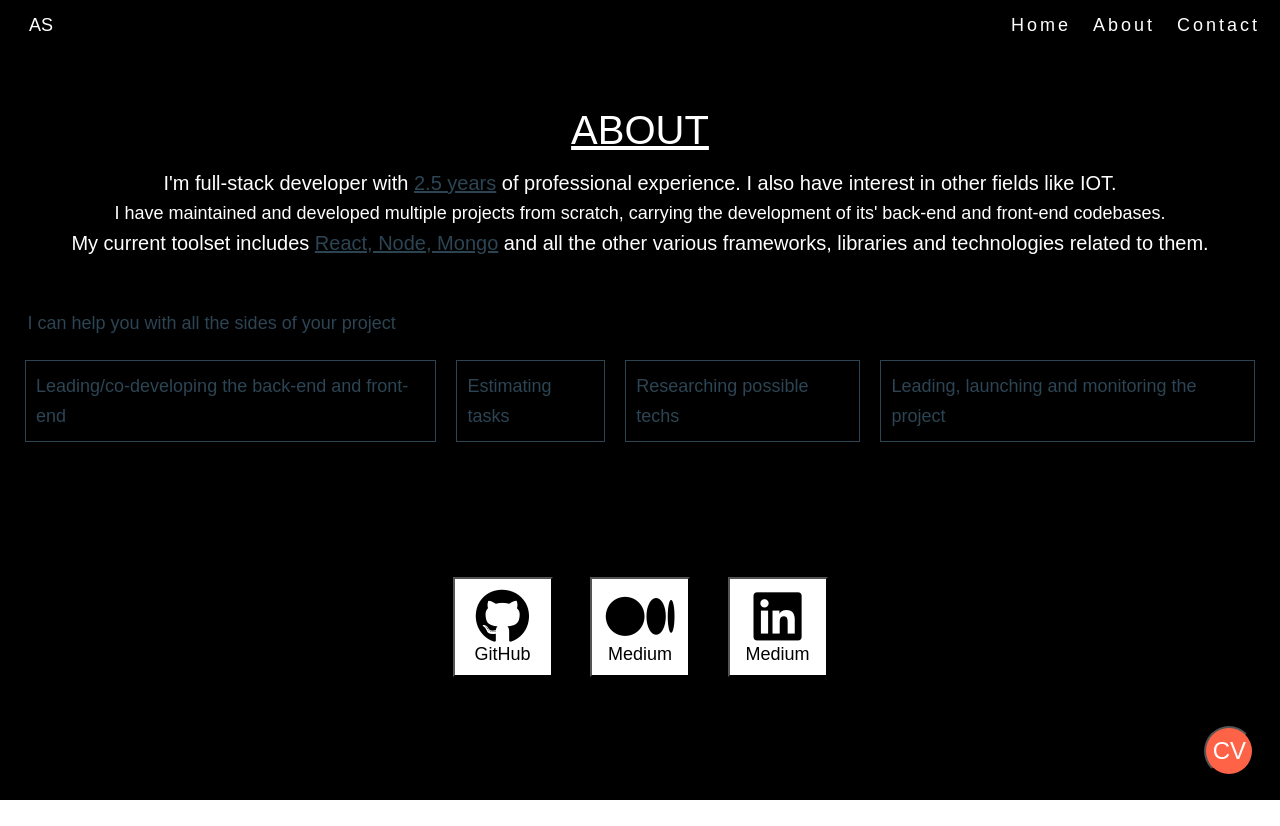
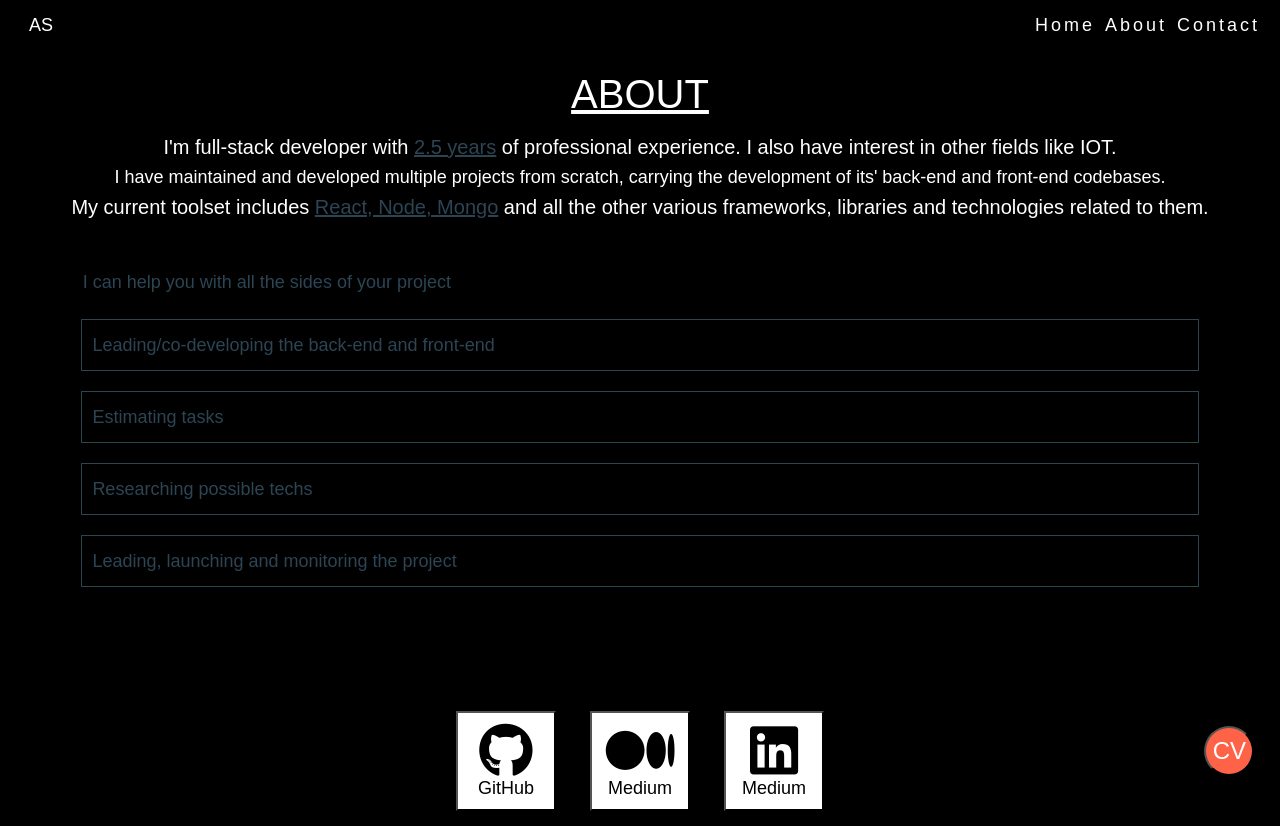
Before and after one commit to amandhunna/portfolio, a React (Create React App) app: page /about in a window 1280 px wide. Before the commit the page ends 800 px from the top, so only its background shows below. Built offline with nearby package versions, Linux system fonts and the light colour scheme; no server answers.

Commit message:
Issue 10, about page css fixes  (#13)
* added inbuild resime using iframe

* removed fontawesome package, add it's cdn , added linked medium and github links in the about section updated css

* fix: css for about page

```diff
--- a/src/App.css
+++ b/src/App.css
@@ -255,9 +255,6 @@ a.mailTo {
 }
 
 @media (min-width: 576px) {
-  .ml-5 {
-    margin-left: 22px;
-  }
   .header > span {
     padding: 0 0.8rem;
     height: 100%;
@@ -271,18 +268,11 @@ a.mailTo {
   .section > p {
     font-size: 16px;
     letter-spacing: 1px;
-    /*  padding: 1rem 3rem; */
     line-height: 2rem;
+    padding: 1rem 3rem;
   }
   .section > h3 {
     font-size: 30px;
-  }
-  section#aboutMe {
-    padding: 0;
-  }
-  .card {
-    min-width: 100px;
-    min-height: 50px;
   }
   h1 {
     font-size: 35px;
--- a/src/about/about.css
+++ b/src/about/about.css
@@ -2,9 +2,57 @@
   background: #000;
   color: white;
   display: flex;
+  /* justify-content: center; */
+  align-items: center;
+  flex-direction: column;
+  padding-top: 4rem;
+}
+
+.skillSet > ul {
+  display: flex;
+  justify-content: center;
+}
+
+.skillSet > ul > li {
+  list-style-type: none;
+  border: 1px solid;
+  padding: 10px;
+  margin: 10px;
+  color: #2f4858f0;
+}
+
+.skillSet > .responsibilities {
+  color: #2f4858f0;
+  text-align: start;
+  margin: 4% 0 1% 1%;
+}
+
+.aboutWork {
+  margin-top: 2%;
+  display: flex;
   justify-content: center;
   align-items: center;
-  flex-direction: column;
+}
+
+.aboutWork > button {
+  background: #fff;
+  padding: 5px;
+  height: 100px;
+  width: 100px;
+}
+.aboutWork > button:nth-child(even) {
+  margin-left: 3%;
+  margin-right: 3%;
+}
+.aboutWork > * > i {
+  font-size: 55px;
+}
+@media (min-width: 256px) {
+  .skillSet > ul {
+    display: flex;
+    justify-content: center;
+    flex-direction: column;
+  }
 }
 
 .skillSet > ul {
--- a/src/index.css
+++ b/src/index.css
@@ -15,6 +15,7 @@
 
 body {
   margin: 0;
+  background-color: #000;
   font-family: "Roboto", sans-serif;
   -webkit-font-smoothing: antialiased;
   -moz-osx-font-smoothing: grayscale;
```
